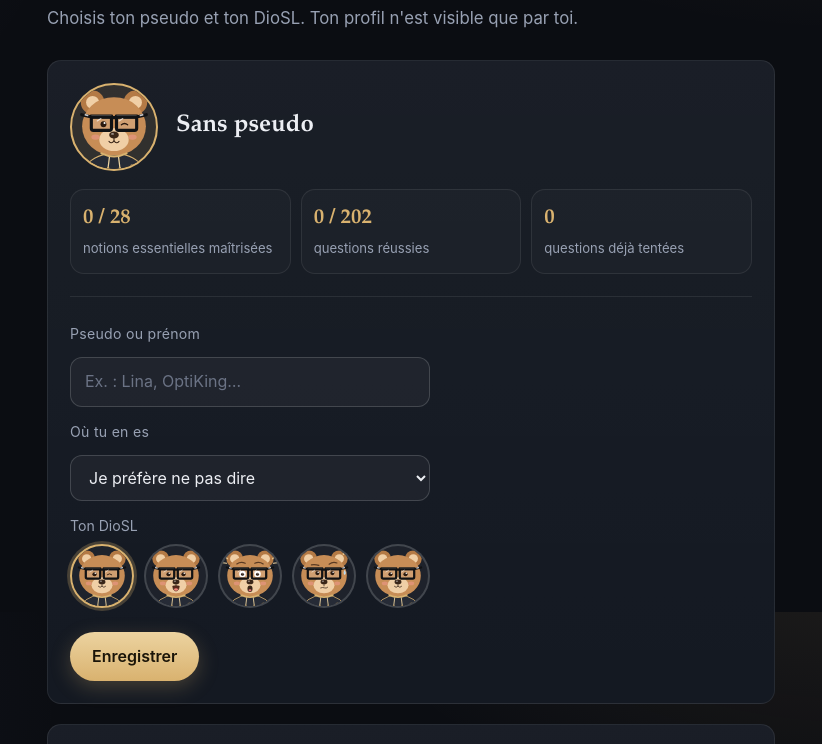
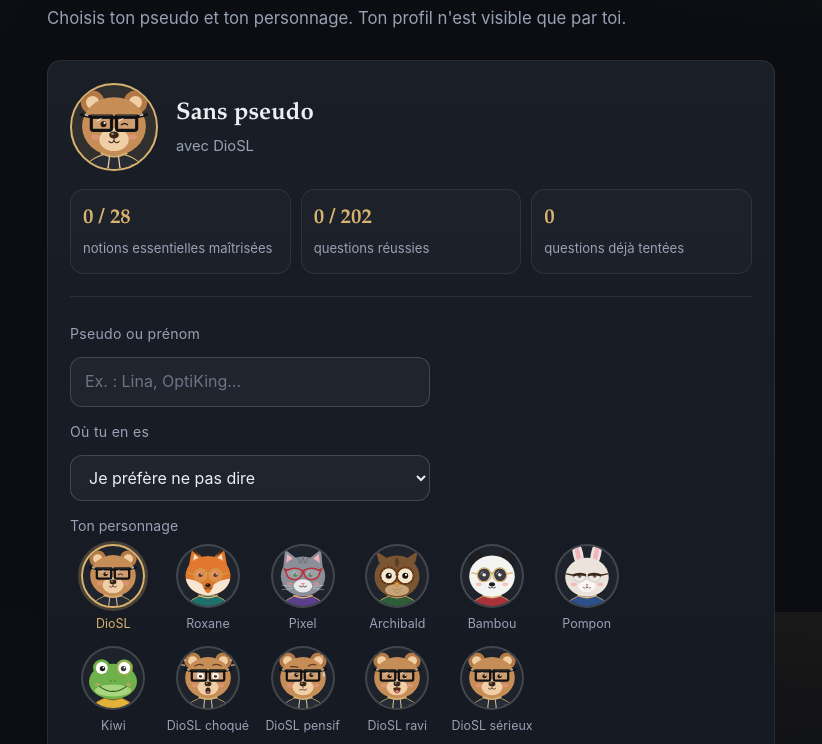
Before and after one commit to Opticonversion/opticonversion.github.io, a plain HTML site: page compte.html in a window 1280 px wide. Shown: the part 188-932 px from the top of the page, without its empty margins (229-1051 px from the left). Drawn offline with Linux system fonts and the light colour scheme.

Commit message:
Profil : 6 nouveaux personnages à lunettes (Roxane, Pixel, Archibald, Bambou, Pompon, Kiwi)
Co-Authored-By: Claude Opus 5.5 <noreply@anthropic.com>

```diff
--- a/compte.html
+++ b/compte.html
@@ -26,7 +26,7 @@
 <main>
   <p class="marque apparait">Ton profil</p>
   <h1 class="apparait" style="--d:1" id="profil-titre">Ton profil</h1>
-  <p class="sous-titre apparait" style="--d:2">Choisis ton pseudo et ton DioSL. Ton profil n'est visible que par toi.</p>
+  <p class="sous-titre apparait" style="--d:2">Choisis ton pseudo et ton personnage. Ton profil n'est visible que par toi.</p>
 
   <section class="profil apparait" style="--d:3">
     <div class="profil-tete">
@@ -51,7 +51,7 @@
         <option>Candidat libre</option>
         <option>Déjà opticien, je révise</option>
       </select>
-      <span class="label">Ton DioSL</span>
+      <span class="label">Ton personnage</span>
       <div class="choix-avatar" id="choix-avatar" role="radiogroup" aria-label="Choix de l'avatar"></div>
       <div class="bilan-actions" style="justify-content:flex-start;margin-top:18px">
         <button class="bouton" type="submit">Enregistrer</button>
@@ -91,15 +91,15 @@
 <script src="essentiel.js"></script>
 <script>
   // ---------- Profil : gardé dans le navigateur, et en ligne si l'élève est connecté ----------
-  const AVATARS = ["clin-doeil", "bouche-ouverte", "choque", "pensif", "bouche-fermee"];
   const $ = id => document.getElementById(id);
 
   function afficherProfil() {
     const p = lireProfil();
     $("profil-pseudo").textContent = p.pseudo || "Sans pseudo";
     $("profil-titre").textContent = p.pseudo ? "Salut " + p.pseudo + " !" : "Ton profil";
-    $("profil-annee").textContent = p.annee || "";
-    $("profil-avatar").src = "img/nounours-" + (AVATARS.includes(p.avatar) ? p.avatar : "clin-doeil") + ".svg";
+    const perso = AVATARS.find(a => a.id === p.avatar) || AVATARS[0];
+    $("profil-annee").textContent = [p.annee, "avec " + perso.nom].filter(Boolean).join(" · ");
+    $("profil-avatar").src = cheminAvatar(perso.id);
     $("champ-pseudo").value = p.pseudo || "";
     $("champ-annee").value = p.annee || "";
     document.querySelectorAll(".choix-avatar button").forEach(b => b.setAttribute("aria-checked", b.dataset.avatar === (p.avatar || "clin-doeil")));
@@ -117,16 +117,18 @@
       tuile(tentees, "questions déjà tentées");
   }
 
+  function construireChoix() {
     AVATARS.forEach(a => {
       const b = document.createElement("button");
       b.type = "button";
-    b.dataset.avatar = a;
+      b.dataset.avatar = a.id;
       b.setAttribute("role", "radio");
-    b.setAttribute("aria-label", "DioSL " + a.replace(/-/g, " "));
-    b.innerHTML = '<img src="img/nounours-' + a + '.svg" alt="" width="56" height="56">';
+      b.setAttribute("aria-label", a.nom);
+      b.innerHTML = '<span class="rond"><img src="' + cheminAvatar(a.id) + '" alt="" width="64" height="64"></span><span class="nom">' + a.nom + '</span>';
       b.addEventListener("click", () => document.querySelectorAll(".choix-avatar button").forEach(x => x.setAttribute("aria-checked", x === b)));
       $("choix-avatar").appendChild(b);
     });
+  }
 
   $("profil-form").addEventListener("submit", e => {
     e.preventDefault();
@@ -141,9 +143,12 @@
     setTimeout(() => $("profil-ok").textContent = "", 2500);
   });
 
-  window.addEventListener("profil-charge", () => { afficherProfil(); afficherStats(); });
+  // La liste des personnages vient de compte.js, chargé juste après
+  document.addEventListener("DOMContentLoaded", () => {
+    construireChoix();
     afficherProfil();
     afficherStats();
+  });
 </script>
 <script type="module" src="compte.js"></script>
 </body>
--- a/compte.js
+++ b/compte.js
@@ -51,12 +51,32 @@ function ajouterIcone() {
   return a;
 }
 
-// L'icône montre le DioSL choisi dans le profil, sinon un petit bonhomme
+// ---------- Les avatars (une seule liste pour tout le site) ----------
+const AVATARS = [
+  { id: "clin-doeil", nom: "DioSL" },
+  { id: "renard", nom: "Roxane" },
+  { id: "chat", nom: "Pixel" },
+  { id: "hibou", nom: "Archibald" },
+  { id: "panda", nom: "Bambou" },
+  { id: "lapin", nom: "Pompon" },
+  { id: "grenouille", nom: "Kiwi" },
+  { id: "choque", nom: "DioSL choqué" },
+  { id: "pensif", nom: "DioSL pensif" },
+  { id: "bouche-ouverte", nom: "DioSL ravi" },
+  { id: "bouche-fermee", nom: "DioSL sérieux" }
+];
+const POSES_DIOSL = ["clin-doeil", "choque", "pensif", "bouche-ouverte", "bouche-fermee"];
+function cheminAvatar(id) {
+  return POSES_DIOSL.includes(id) ? "img/nounours-" + id + ".svg" : "img/avatar-" + id + ".svg";
+}
+window.AVATARS = AVATARS;
+window.cheminAvatar = cheminAvatar;
+
+// L'icône montre l'avatar choisi dans le profil, sinon un petit bonhomme
 function majIcone(a) {
   const p = lire("profil");
-  const avatars = ["clin-doeil", "bouche-ouverte", "choque", "pensif", "bouche-fermee"];
-  if (avatars.includes(p.avatar)) {
-    a.innerHTML = '<img src="img/nounours-' + p.avatar + '.svg" alt="">';
+  if (AVATARS.some(x => x.id === p.avatar)) {
+    a.innerHTML = '<img src="' + cheminAvatar(p.avatar) + '" alt="">';
     a.classList.add("avec-avatar");
   } else {
     a.innerHTML = ICONE;
--- a/style.css
+++ b/style.css
@@ -511,11 +511,15 @@ footer a { color: var(--doux); }
 .profil-form input, .profil-form select { font: inherit; color: var(--texte); background: rgba(255, 255, 255, 0.04); border: 1px solid var(--bord-fort); border-radius: 12px; padding: 11px 14px; max-width: 360px; }
 .profil-form input:focus, .profil-form select:focus { outline: 2px solid var(--or); outline-offset: 1px; }
 .profil-form select option { background: var(--fond); }
-.choix-avatar { display: flex; flex-wrap: wrap; gap: 10px; }
-.choix-avatar button { padding: 0; width: 64px; height: 64px; border-radius: 50%; overflow: hidden; cursor: pointer; background: rgba(255, 255, 255, 0.04); border: 2px solid var(--bord-fort); transition: border-color var(--vite), transform var(--vite); }
-.choix-avatar button img { width: 100%; height: 100%; object-fit: cover; object-position: center 20%; }
-.choix-avatar button:hover { transform: translateY(-2px); }
-.choix-avatar button[aria-checked="true"] { border-color: var(--or); box-shadow: 0 0 0 3px rgba(217, 178, 111, 0.25); }
+.choix-avatar { display: grid; grid-template-columns: repeat(auto-fill, minmax(78px, 1fr)); gap: 12px 8px; max-width: 560px; }
+.choix-avatar button { display: flex; flex-direction: column; align-items: center; gap: 6px; padding: 0; background: none; border: 0; cursor: pointer; color: var(--doux); font: inherit; font-size: 0.78rem; }
+.choix-avatar .rond { width: 64px; height: 64px; border-radius: 50%; overflow: hidden; background: rgba(255, 255, 255, 0.04); border: 2px solid var(--bord-fort); transition: border-color var(--vite), transform var(--vite), box-shadow var(--vite); }
+.choix-avatar .rond img { width: 100%; height: 100%; object-fit: cover; object-position: center 20%; display: block; }
+.choix-avatar button:hover .rond { transform: translateY(-2px); }
+.choix-avatar button[aria-checked="true"] { color: var(--or); }
+.choix-avatar button[aria-checked="true"] .rond { border-color: var(--or); box-shadow: 0 0 0 3px rgba(217, 178, 111, 0.25); }
+.choix-avatar button:focus-visible { outline: none; }
+.choix-avatar button:focus-visible .rond { outline: 2px solid var(--or); outline-offset: 2px; }
 nav a.lien-compte img { width: 26px; height: 26px; border-radius: 50%; object-fit: cover; object-position: center 20%; display: block; }
 nav a.lien-compte.avec-avatar { padding: 2px; }
 @media (max-width: 520px) { .profil-stats { grid-template-columns: 1fr 1fr 1fr; gap: 6px; } .tuile { padding: 10px 8px; } .tuile strong { font-size: 1.05rem; } }
```
Also changed, not shown: img/avatar-chat.svg (added), img/avatar-grenouille.svg (added), img/avatar-hibou.svg (added), img/avatar-lapin.svg (added), img/avatar-panda.svg (added), img/avatar-renard.svg (added). Lines whose indentation alone changed are shown as unchanged.
